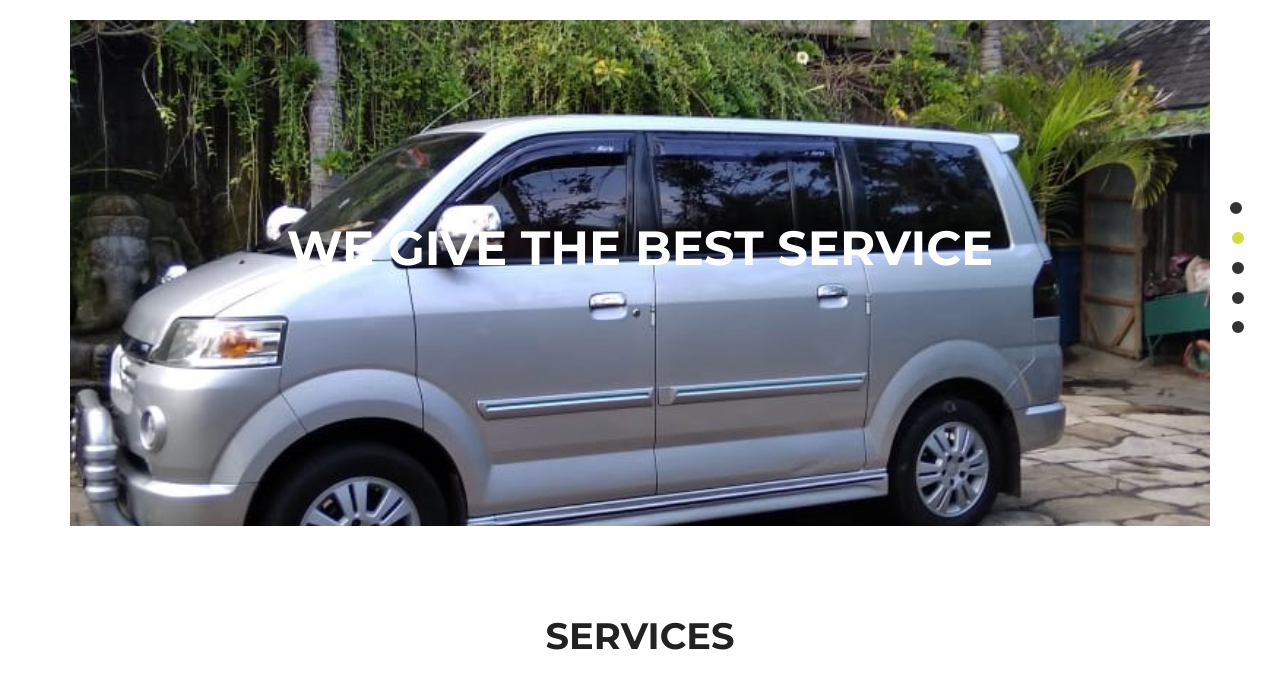
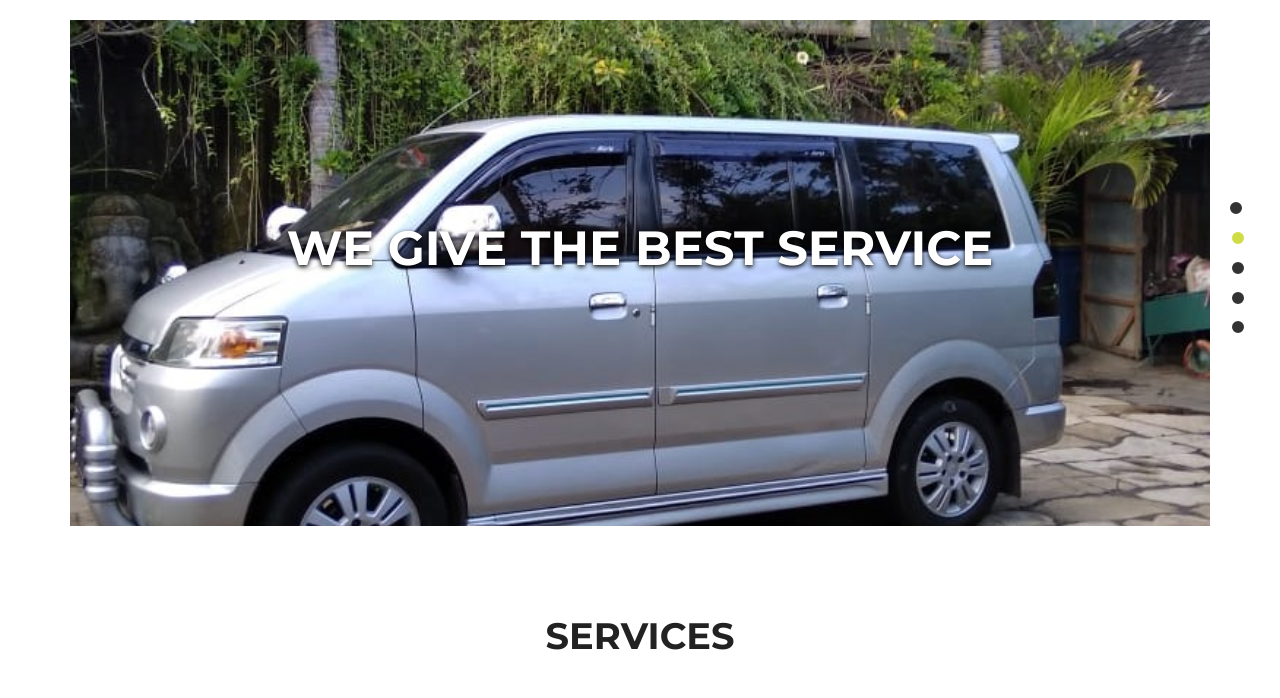
Before and after one commit to wayansuteja/wayansuteja.github.io, a plain HTML site: page index.html in a window 1280 px wide. Shown: the part 102-800 px from the top of the page. Drawn offline with Linux system fonts and the light colour scheme.

Commit message:
Add text shadow

```diff
--- a/css/style.css
+++ b/css/style.css
@@ -492,6 +492,7 @@ nav a:focus {
     color: #fff;
 	margin-bottom: 0.3em;
 	text-transform: uppercase;
+	text-shadow: 0px 2px 5px black
 }
 .banner-info p {
     font-size: 1.1em;
```
Lines whose indentation alone changed are shown as unchanged.
